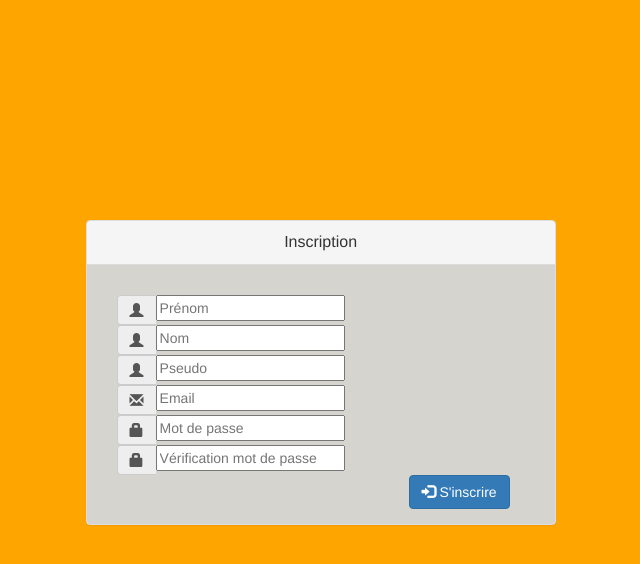
After one commit to Syndorik/Cher-voisin, a PHP site: page /Accueil_test.php in a window 1280 px wide. The commit adds this page. Shown: the top 564 px of the page, without its empty margins (367-1007 px from the left). Run offline with PHP 8.4, Linux system fonts and the light colour scheme.

Commit message:
sql script added and beginning of the desing of the login page

```diff
--- /dev/null
+++ b/Accueil_test.php
@@ -0,0 +1,65 @@
+<!DOCTYPE html>
+<html lang="fr">
+  <head>
+    <title>Bootstrap template</title>
+    <meta charset="utf-8">
+    <meta http-equiv="X-UA-Compatible" content="IE=edge">
+    <meta name="viewport" content="width=device-width, initial-scale=1">
+    <link <link href="https://maxcdn.bootstrapcdn.com/bootstrap/3.3.7/css/bootstrap.min.css" rel="stylesheet">
+    <link rel="stylesheet" href="style.css" />
+    <!-- HTML5 Shim and Respond.js IE8 support of HTML5 elements and media queries -->
+    <!-- WARNING: Respond.js doesn't work if you view the page via file:// -->
+    <!--[if lt IE 9]>
+      <script src="https://oss.maxcdn.com/html5shiv/3.7.3/html5shiv.min.js"></script>
+      <script src="https://oss.maxcdn.com/respond/1.4.2/respond.min.js"></script>
+    <![endif]-->
+  </head>
+  <body>
+
+        <div class="container">
+            <div class="panel panel-default" >
+                <div class="panel-heading">
+                    <div class="panel-title text-center">Inscription</div>
+                </div>
+                <div class="panel-body">
+                    <form action="/Accueil/resultat-formulaire.php" method="post">
+                        <div class="col-md-12 col-md-offset">
+                            <div class="input-group">
+                                <span class="input-group-addon"><i class="glyphicon glyphicon-user"></i></span>
+                                <input type="text" name="prenom" placeholder="Prénom"/>
+                            </div>
+                            <div class="input-group">
+                                <span class="input-group-addon"><i class="glyphicon glyphicon-user"></i></span>
+                                <input type="text" name="nom" placeholder="Nom" />
+                            </div>
+                            <div class="input-group">
+                                <span class="input-group-addon"><i class="glyphicon glyphicon-user"></i></span>
+                                <input type="text" name="pseudo" placeholder="Pseudo" />
+                            </div>
+
+                            <div class="input-group">
+                                <span class="input-group-addon"><i class="glyphicon glyphicon-envelope"></i></span>
+                                <input type="text" name="email" placeholder="Email" />
+                            </div>
+                            <div class="input-group">
+                                <span class="input-group-addon"><i class="glyphicon glyphicon-lock"></i></span>
+                                <input type="password" name="pwd" placeholder="Mot de passe"/>
+                            </div>
+                            <div class="input-group">
+                                <span class="input-group-addon"><i class="glyphicon glyphicon-lock"></i></span>
+                                <input type="password" name="pwd2" placeholder="Vérification mot de passe" />
+                            </div>
+                            <div class="form-group">
+                                <div class="col-md-12 controls">
+                                     <button type="submit" href="#" class="btn btn-primary pull-right"><i class="glyphicon glyphicon-log-in"></i> S'inscrire</button>
+                                </div>
+                            </div>
+                        </div>
+                    </form>
+                </div>
+            </div>
+            </div>
+        </div>
+
+  </body>
+</html>
--- /dev/null
+++ b/style.css
@@ -0,0 +1,76 @@
+body {
+    background-color: orange;
+}
+
+.container{
+    position:absolute;
+    left: 42%;
+    top: 40%;
+    width: 500px;
+    height: 220px;
+    margin-left: -100px; /* Cette valeur doit être la moitié négative de la valeur du width */
+    margin-top: -100px;
+}
+
+#loginbox {
+    margin-top: 30px;
+}
+
+#loginbox > div:first-child {
+    padding-bottom: 10px;
+}
+
+.iconmelon {
+    display: block;
+    margin: auto;
+}
+
+#form > div {
+    margin-bottom: 25px;
+}
+
+#form > div:last-child {
+    margin-top: 10px;
+    margin-bottom: 10px;
+}
+
+.panel {
+    background-color: #C3C1BA;
+}
+
+
+.panel-body {
+    padding-top: 30px;
+    background-color: rgba(2555,255,255,.3);
+}
+
+#particles {
+    width: 100%;
+    height: 100%;
+    overflow: hidden;
+    top: 0;
+    bottom: 0;
+    left: 0;
+    right: 0;
+    position: absolute;
+    z-index: -2;
+}
+
+.iconmelon,
+.im {
+  position: relative;
+  width: 150px;
+  height: 150px;
+  display: block;
+  fill: #525151;
+}
+
+.iconmelon:after,
+.im:after {
+  content: '';
+  position: absolute;
+  top: 0;
+  left: 0;
+  width: 100%;
+  height: 100%;
+}
```
Also changed, not shown: creationDB.sql (added, +52 -0 lines), Accueil.php (line endings or trailing spaces).
